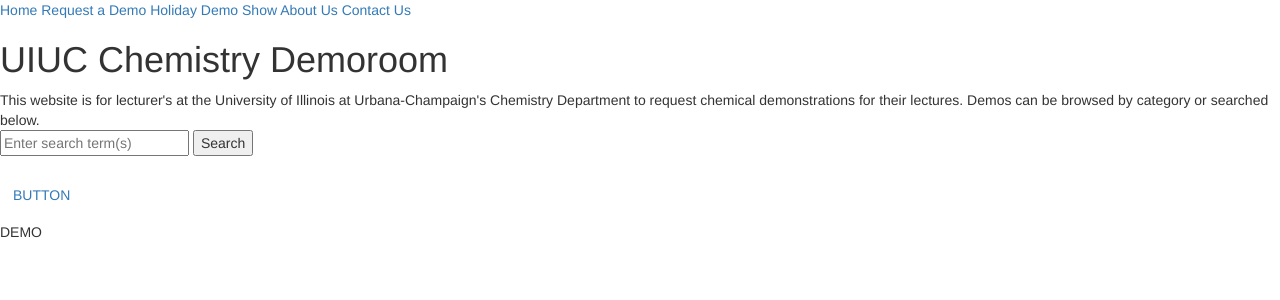
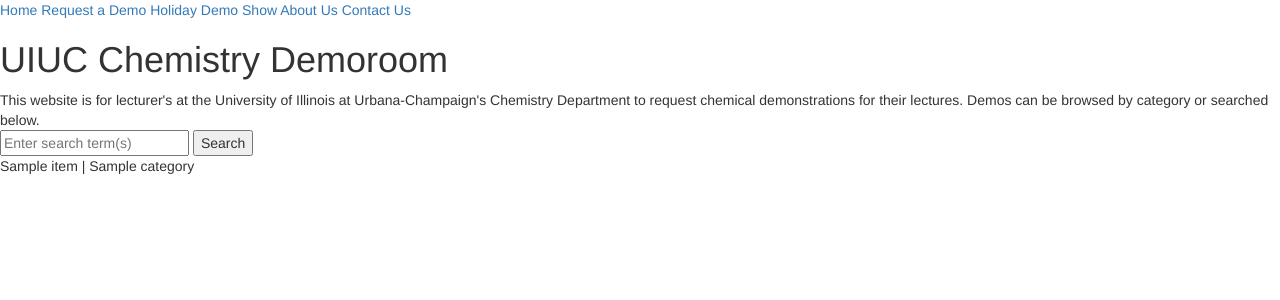
Before and after one commit to tomhennessey/demoroom, a Python web app: template demoroom_flask/app/templates/index.html in a window 1280 px wide. Shown: the top 300 px of the page. Run offline with Jinja, Linux system fonts and the light colour scheme; the template is opened without the code that fills it: most values are stand-ins (such as "Sample title", 1, 10 or a date in 2020); some libraries are stand-ins or nearby versions.

Commit message:
working on index

```diff
--- a/demoroom_flask/app/templates/index.html
+++ b/demoroom_flask/app/templates/index.html
@@ -15,29 +15,13 @@
 {% for item in demo %}
 <!-- Code for every button -->
 	{% if ns.category != item.category %}
-	{% set ns.index = loop.index %}
-	<div class="card">
-		<div class="card-header" id="heading{{ns.index}}">
-	<h2 class="mb-0">
-		<button class="btn btn-link" type="button" data-toggle="collapse" data-target="#collapse{{ns.index}}" aria-expanded="true" aria-controls="collapse{{ns.index}}">
-		BUTTON
-	</button>
-	</h2>
-	</div>
+	{{item.name}} | {{item.category}}<br>
 	{% endif %}
+
 	{% set ns.category = item.category %}
-
 <!-- Code for button items (demos) -->
-	<div id="collapse{{loop.index}}" class="collapse show" aria-labelledby="heading{{ns.index}}" data-parent="#mainAccordian">
-	<div class="card-body">
-		DEMO
-	</div>
-	</div>
 {% endfor %}
 </div>
 
 
-
-
-
 {% endblock %}
```
